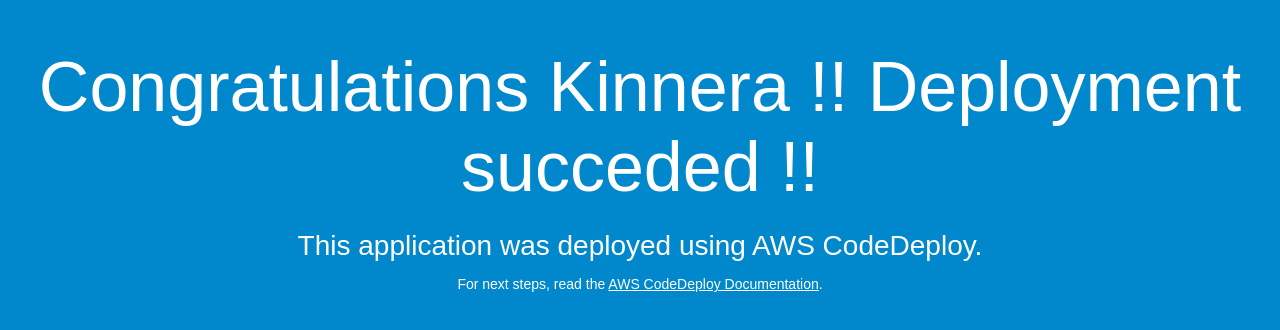
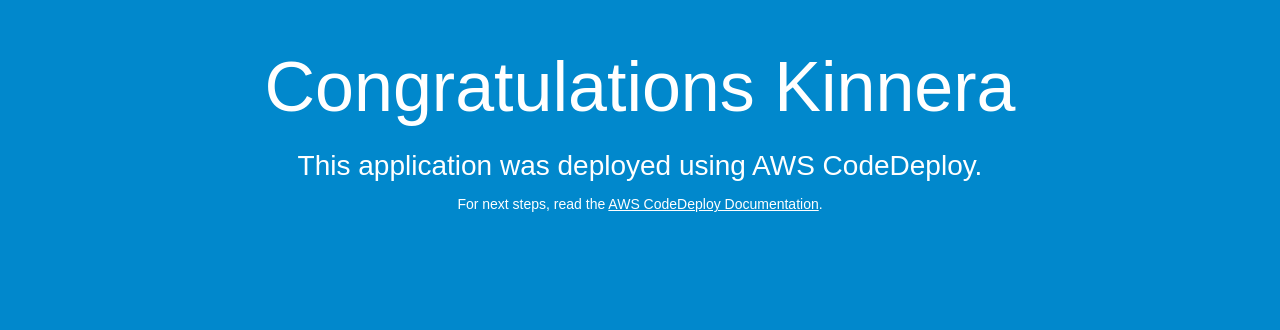
Before and after one commit to LakshmiKinnera/Sample-Windows-App---CodeDeploy, a plain HTML site: page index.html in a window 1280 px wide. Drawn offline with Linux system fonts and the light colour scheme.

Commit message:
Update index.html

```diff
--- a/index.html
+++ b/index.html
@@ -29,7 +29,7 @@
 </head>
 <body>
   <div align="center">
-    <h1>Congratulations Kinnera !! Deployment succeded !!</h1>
+    <h1>Congratulations Kinnera</h1>
     <h2>This application was deployed using AWS CodeDeploy.</h2>
     <p>For next steps, read the <a href="http://aws.amazon.com/documentation/codedeploy">AWS CodeDeploy Documentation</a>.</p>
   </div>
```
